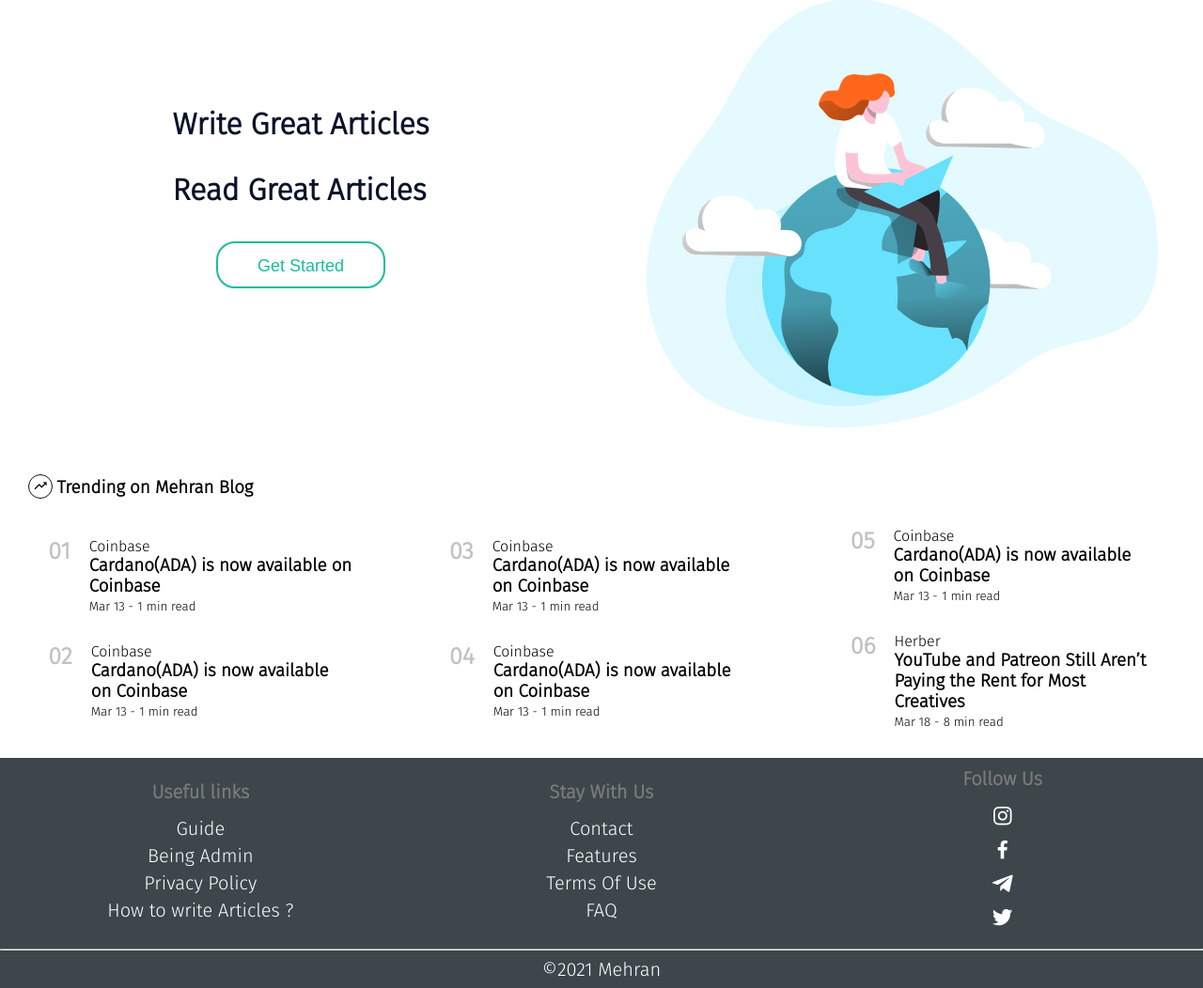
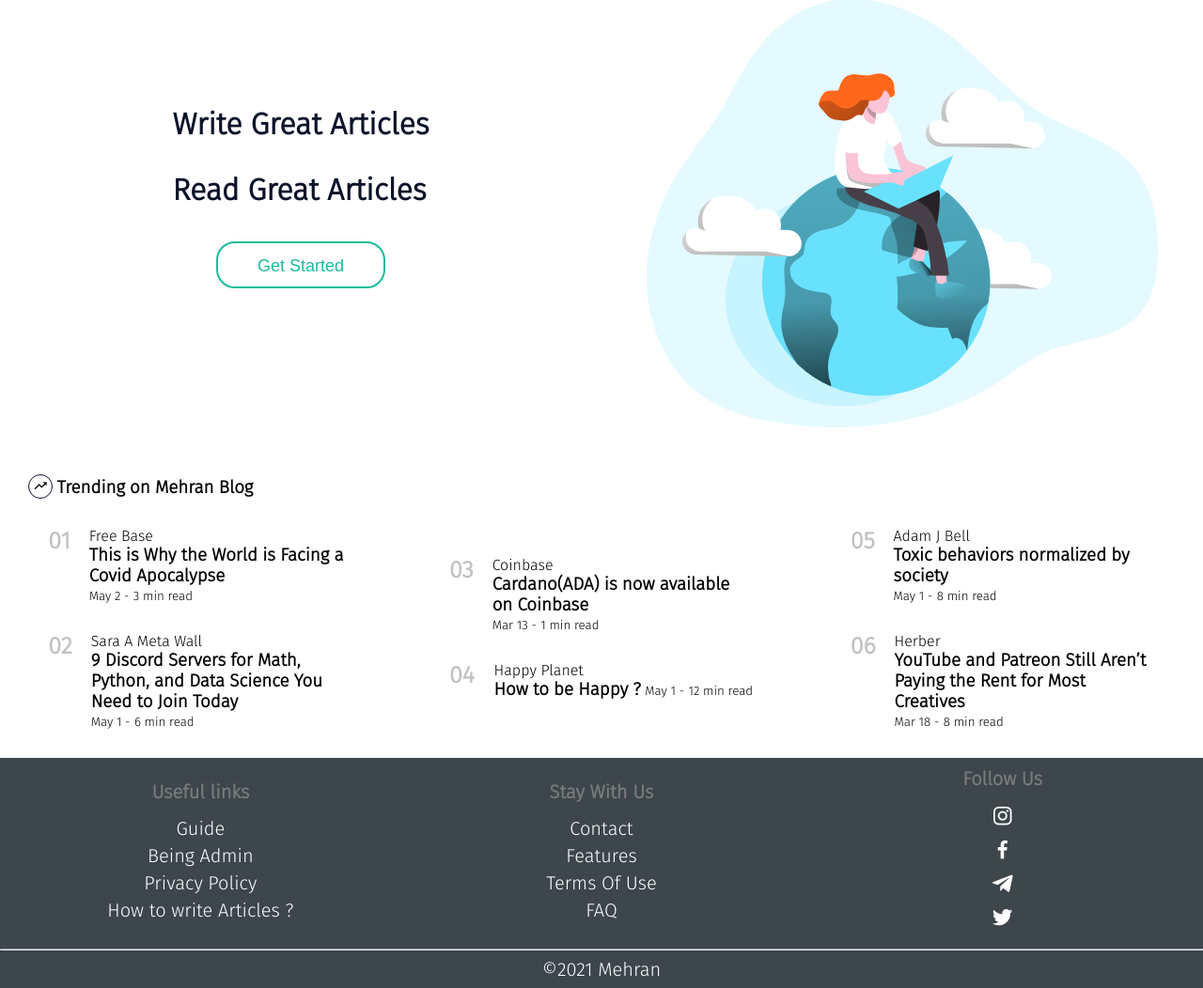
Before and after one commit to Program-radar/blog, a Django app: page / in a window 1280 px wide. Shown: the part 131-1183 px from the top of the page at 94% size. Run offline with Django 3.2, Linux system fonts and the light colour scheme.

Commit message:
changed articles

```diff
--- a/blogging/templates/blogging/index.html
+++ b/blogging/templates/blogging/index.html
@@ -46,24 +46,24 @@
             <div class="article_summary">
                 <p class="article_number">01</p>
                 <div class="article_description">
-                    <p class="article_author">Coinbase</p>
+                    <p class="article_author">Free Base</p>
                     <h3 class="article_title">
-                        Cardano(ADA) is now available on Coinbase
+                        This is Why the World is Facing a Covid Apocalypse
                     </h3>
-                    <small class="article_date">Mar 13 -</small>
-                    <small class="article_time_to_read"> 1 min read </small>
+                    <small class="article_date">May 2 -</small>
+                    <small class="article_time_to_read"> 3 min read </small>
                 </div>
             </div>
 
             <div class="article_summary">
                 <p class="article_number">02</p>
                 <div class="article_description">
-                    <p class="article_author">Coinbase</p>
+                    <p class="article_author">Sara A Meta Wall</p>
                     <h3 class="article_title">
-                        Cardano(ADA) is now available on Coinbase
+                        9 Discord Servers for Math, Python, and Data Science You Need to Join Today
                     </h3>
-                    <small class="article_date">Mar 13 -</small>
-                    <small class="article_time_to_read"> 1 min read </small>
+                    <small class="article_date">May 1 -</small>
+                    <small class="article_time_to_read"> 6 min read </small>
                 </div>
             </div>
         </div>
@@ -84,12 +84,12 @@
             <div class="article_summary">
                 <p class="article_number">04</p>
                 <div class="article_description">
-                    <p class="article_author">Coinbase</p>
+                    <p class="article_author">Happy Planet</p>
                     <h3 class="article_title">
-                        Cardano(ADA) is now available on Coinbase
+                        How to be Happy ?
                     </h3>
-                    <small class="article_date">Mar 13 -</small>
-                    <small class="article_time_to_read"> 1 min read </small>
+                    <small class="article_date">May 1 -</small>
+                    <small class="article_time_to_read"> 12 min read </small>
                 </div>
             </div>
         </div>
@@ -98,12 +98,12 @@
             <div class="article_summary">
                 <p class="article_number">05</p>
                 <div class="article_description">
-                    <p class="article_author">Coinbase</p>
+                    <p class="article_author">Adam J Bell</p>
                     <h3 class="article_title">
-                        Cardano(ADA) is now available on Coinbase
+                        Toxic behaviors normalized by society
                     </h3>
-                    <small class="article_date">Mar 13 -</small>
-                    <small class="article_time_to_read"> 1 min read </small>
+                    <small class="article_date">May 1 -</small>
+                    <small class="article_time_to_read"> 8 min read </small>
                 </div>
             </div>
 
```
